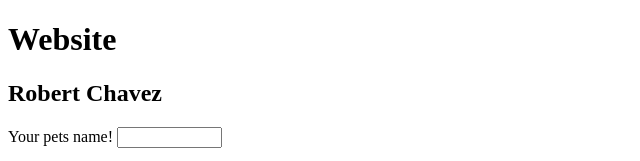
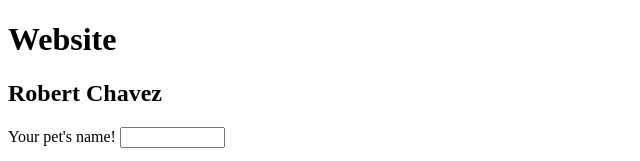
Before and after one commit to robchav333/TE1_RC109, a plain HTML site: page index.html in a window 1280 px wide. Shown: the top 161 px of the page, 0-640 px from the left. Drawn offline with Linux system fonts and the light colour scheme.

Commit message:
Update index.html

```diff
--- a/index.html
+++ b/index.html
@@ -9,7 +9,7 @@
     <h1>Website</h1>
     <h2>Robert Chavez</h2>
 
-    <label for="name">Your pets name!</label>
+    <label for="name">Your pet's name!</label>
 
     <input type="text" id="name" name="name" required
            minlength="4" maxlength="8" size="10">
```
